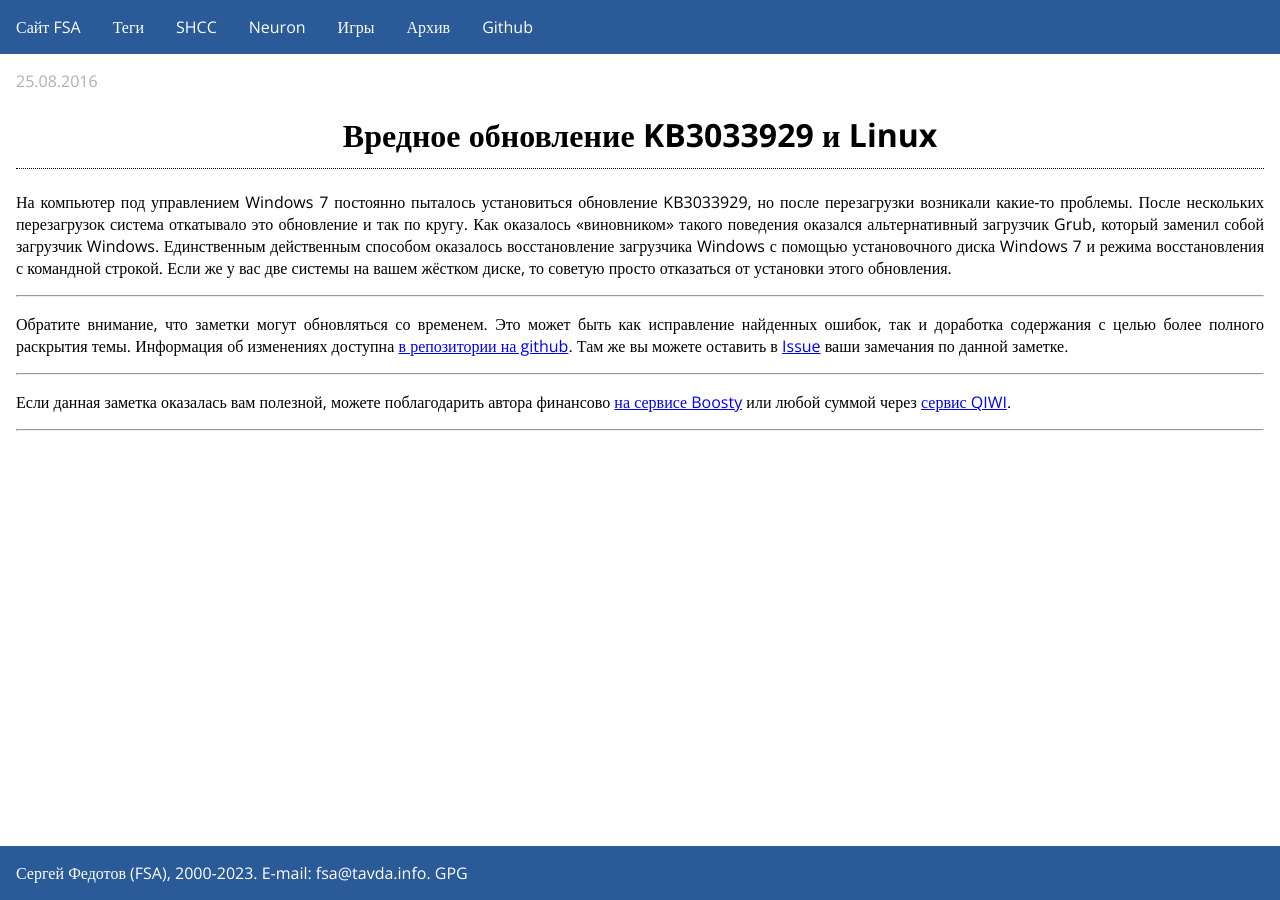
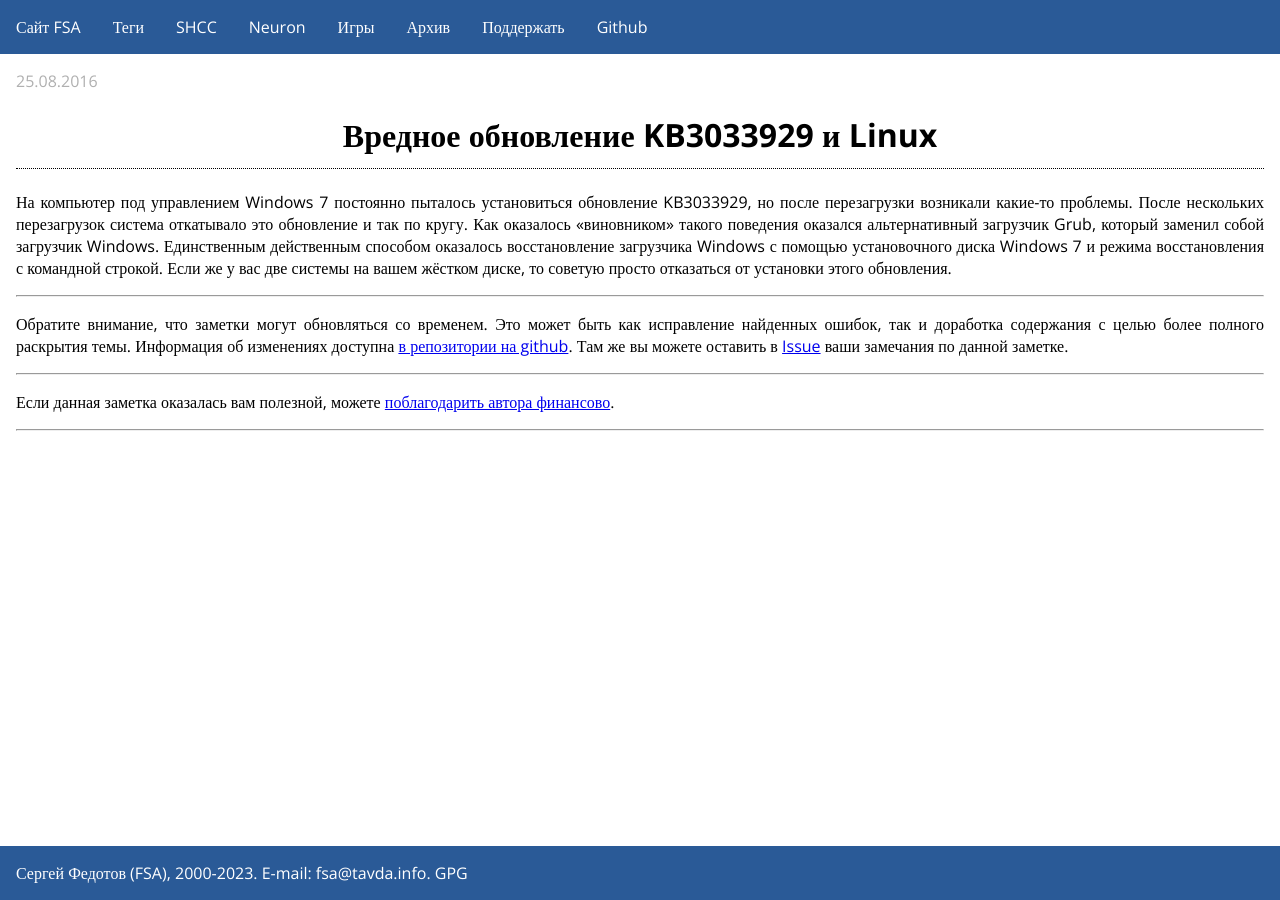
Before and after one commit to fsa/site, a Jekyll site: the page built from _posts/2016-08-25-kb3033929.md, in a window 1280 px wide. Built offline with Jekyll 4.4.1, drawn with Linux system fonts in a browser that asks for light colours.

Commit message:
Раздел поддержки

```diff
--- a/_layouts/default.html
+++ b/_layouts/default.html
@@ -20,6 +20,7 @@
     <a href="/neuron/" class="listitem">Neuron</a>
     <a href="/games" class="listitem">Игры</a>
     <a href="/archive" class="listitem">Архив</a>
+    <a href="/support" class="listitem">Поддержать</a>
     <a href="https://github.com/fsa/" class="listitem">Github</a>
 </nav>
 </header>
--- a/_layouts/post.html
+++ b/_layouts/post.html
@@ -12,5 +12,5 @@ layout: default
 <hr>
 <p>Обратите внимание, что заметки могут обновляться со временем. Это может быть как исправление найденных ошибок, так и доработка содержания с целью более полного раскрытия темы. Информация об изменениях доступна <a href="https://github.com/fsa/site">в репозитории на github</a>. Там же вы можете оставить в <a href="https://github.com/fsa/site/issues">Issue</a> ваши замечания по данной заметке.</p>
 <hr>
-<p>Если данная заметка оказалась вам полезной, можете поблагодарить автора финансово <a href="https://boosty.to/tavdainfo">на сервисе Boosty</a> или любой суммой через <a href="https://qiwi.com/n/TAVDA">сервис QIWI</a>.</p>
+<p>Если данная заметка оказалась вам полезной, можете <a href="/support">поблагодарить автора финансово</a>.</p>
 <hr>
```
Also changed, not shown: support.md (added, +13 -0 lines).
